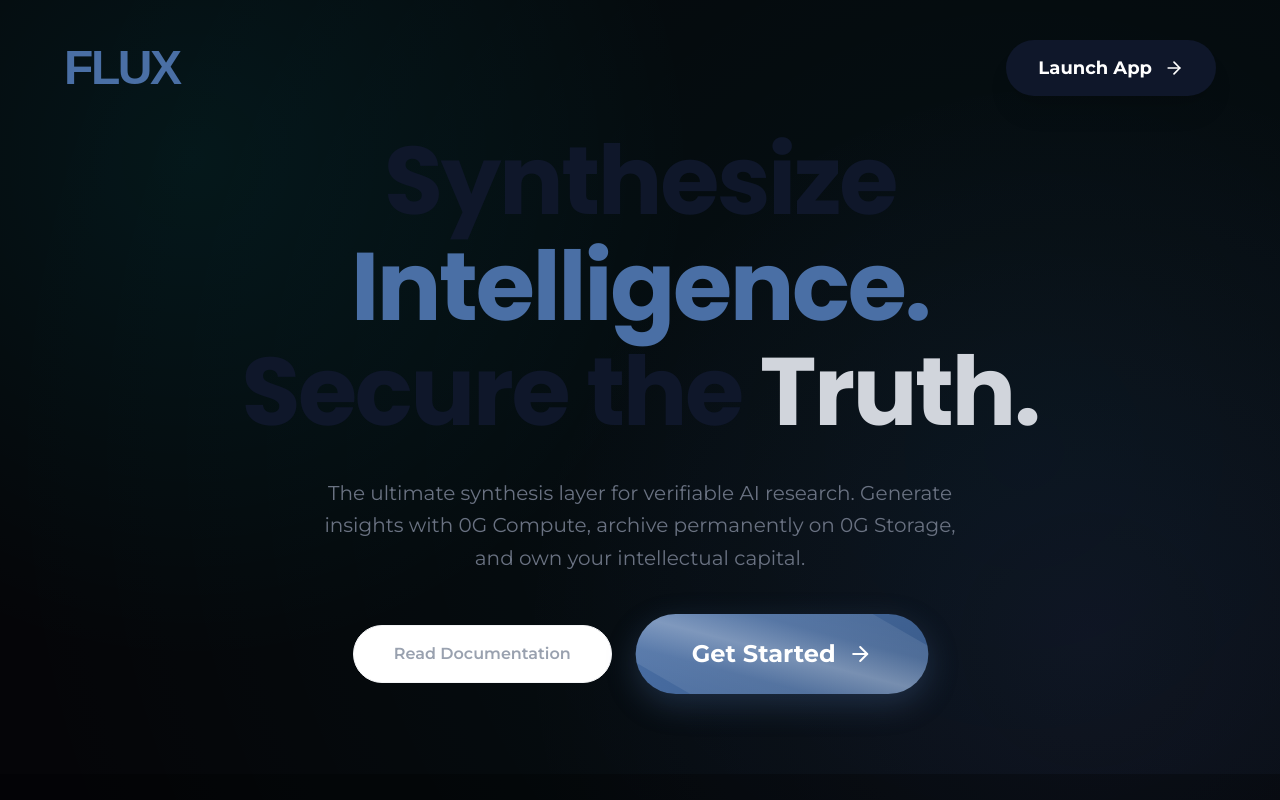
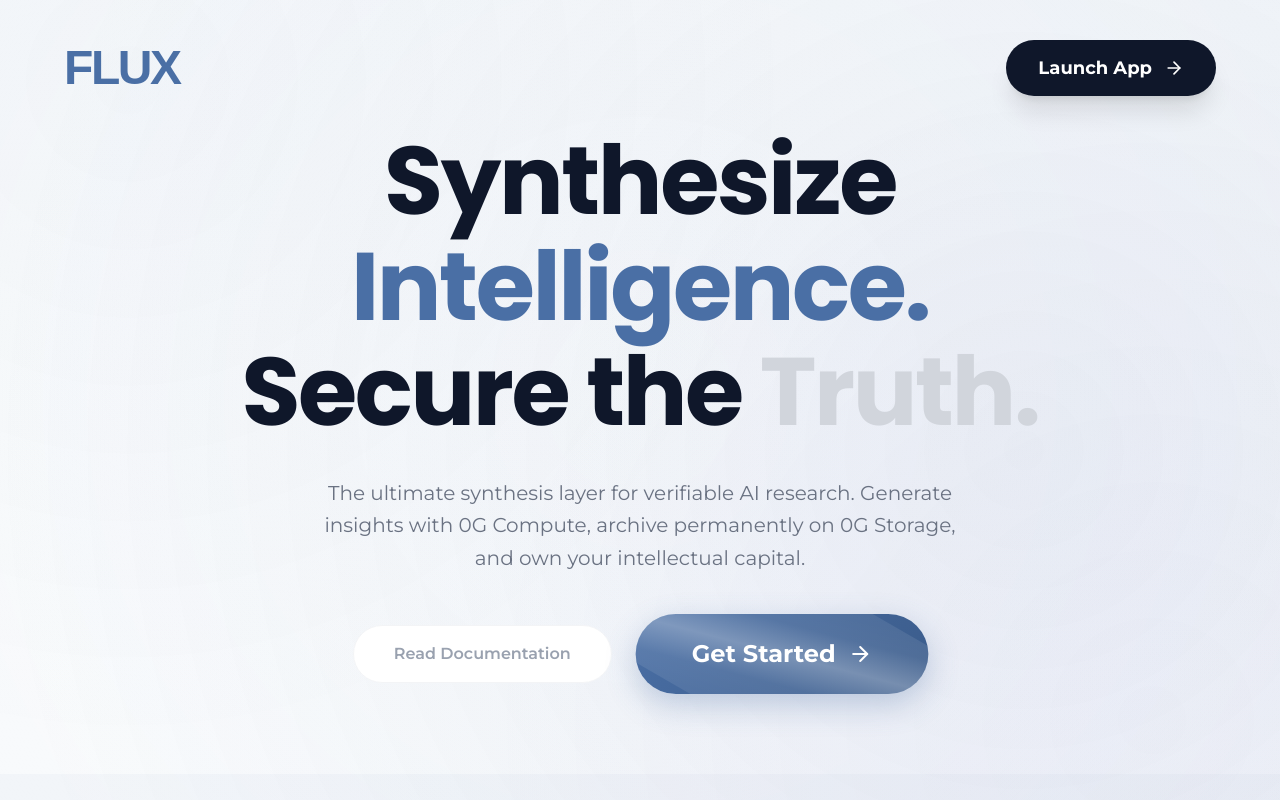
Before and after one commit to ODbeke/flux-agent, a Next.js app: page / in a window 1280 px wide. Shown: the top 800 px of the page. Built offline with nearby package versions, Linux system fonts and the light colour scheme; a web font is replaced by a local one.

Commit message:
feat: set light mode as default theme on first load

```diff
--- a/src/app/dashboard/page.tsx
+++ b/src/app/dashboard/page.tsx
@@ -158,7 +158,7 @@ export default function Home() {
   const [currentStep, setCurrentStep] = useState("");
   const [reportData, setReportData] = useState<ResearchReportResponse | null>(null);
   const [uploadResult, setUploadResult] = useState<StorageUploadResult | null>(null);
-  const [theme, setTheme] = useState<"dark" | "light">("dark");
+  const [theme, setTheme] = useState<"dark" | "light">("light");
   const [errorMsg, setErrorMsg] = useState("");
 
   // Apply theme to document
--- a/src/app/layout.tsx
+++ b/src/app/layout.tsx
@@ -40,8 +40,8 @@ export default function RootLayout({
   children: React.ReactNode;
 }>) {
   return (
-    <html lang="en" className={`${inter.variable} ${roboto.variable} ${poppins.variable} ${montserrat.variable} ${museo.variable} h-full antialiased`} suppressHydrationWarning>
-      <body className="min-h-full flex flex-col bg-[#050508] text-[#f3f4f6]" suppressHydrationWarning>
+    <html lang="en" data-theme="light" className={`${inter.variable} ${roboto.variable} ${poppins.variable} ${montserrat.variable} ${museo.variable} h-full antialiased`} suppressHydrationWarning>
+      <body className="min-h-full flex flex-col bg-[var(--background)] text-[var(--foreground)]" suppressHydrationWarning>
         {children}
       </body>
     </html>
```
